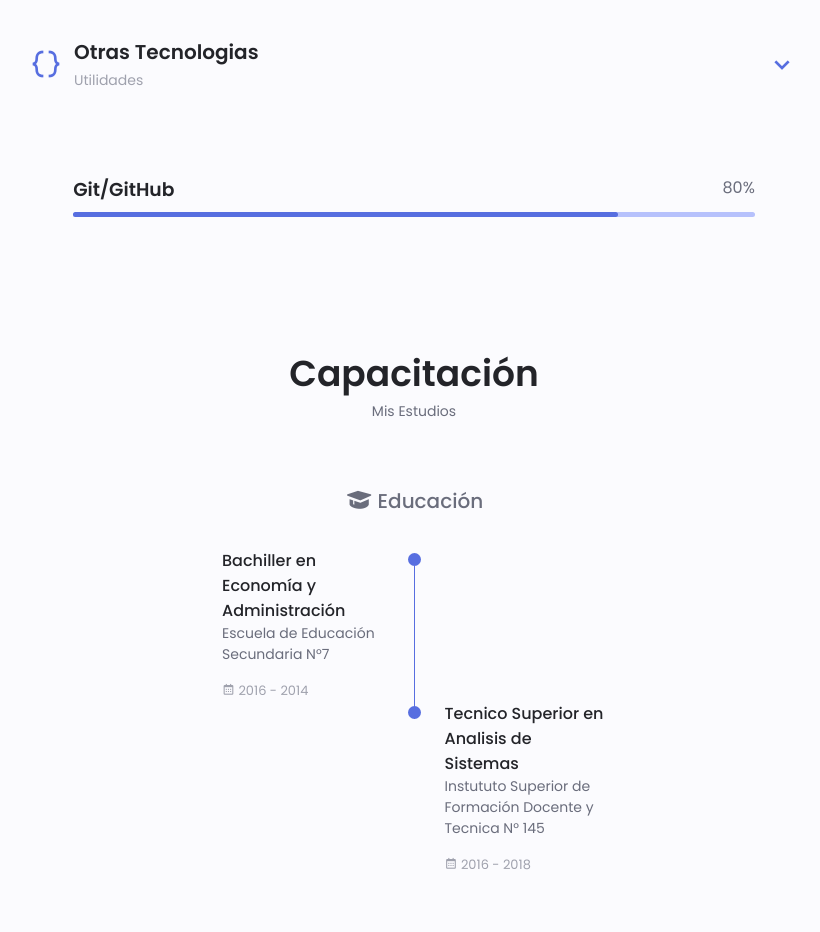
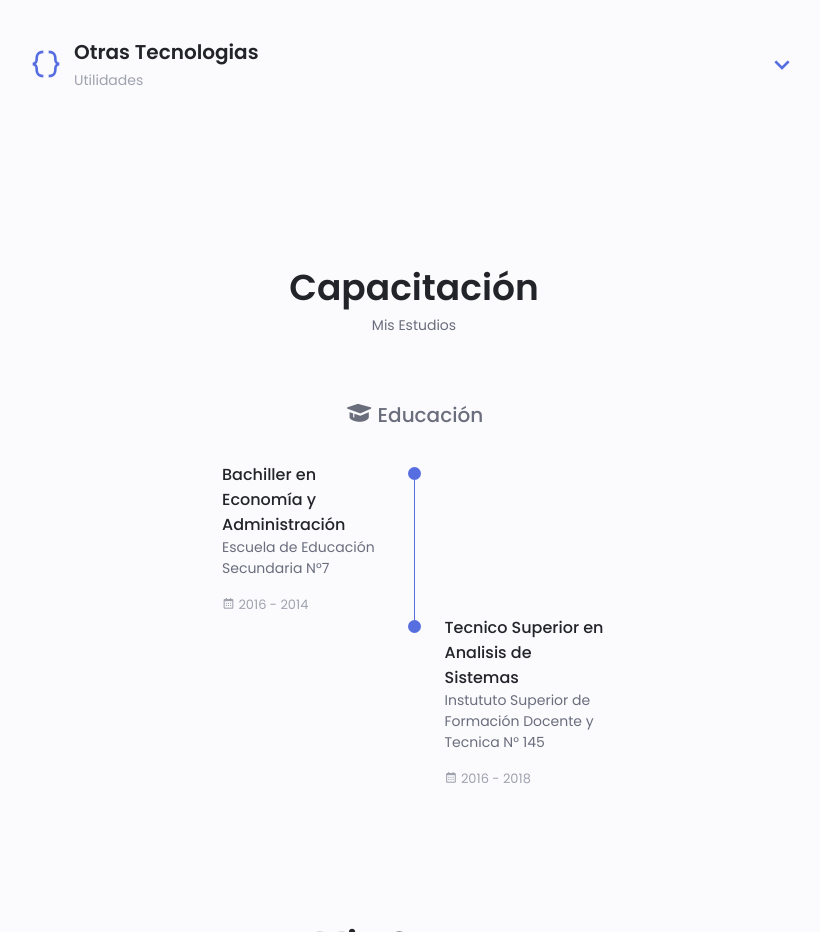
Before and after one commit to Vagus-bm/my-repository-html-css-js, a plain HTML site: page index.html in a window 1280 px wide. Shown: the part 2546-3478 px from the top of the page, without its empty margins (226-1046 px from the left). Drawn offline with nearby package versions, Linux system fonts and the light colour scheme.

Commit message:
Bug Fixed

```diff
--- a/assets/css/styles.css
+++ b/assets/css/styles.css
@@ -568,7 +568,7 @@ img{
 
 .skills__close .skills__list{
     height: 0;
-    overflow: hidden;
+    display: none;
 }
 
 .skills__open .skills__list{
```
